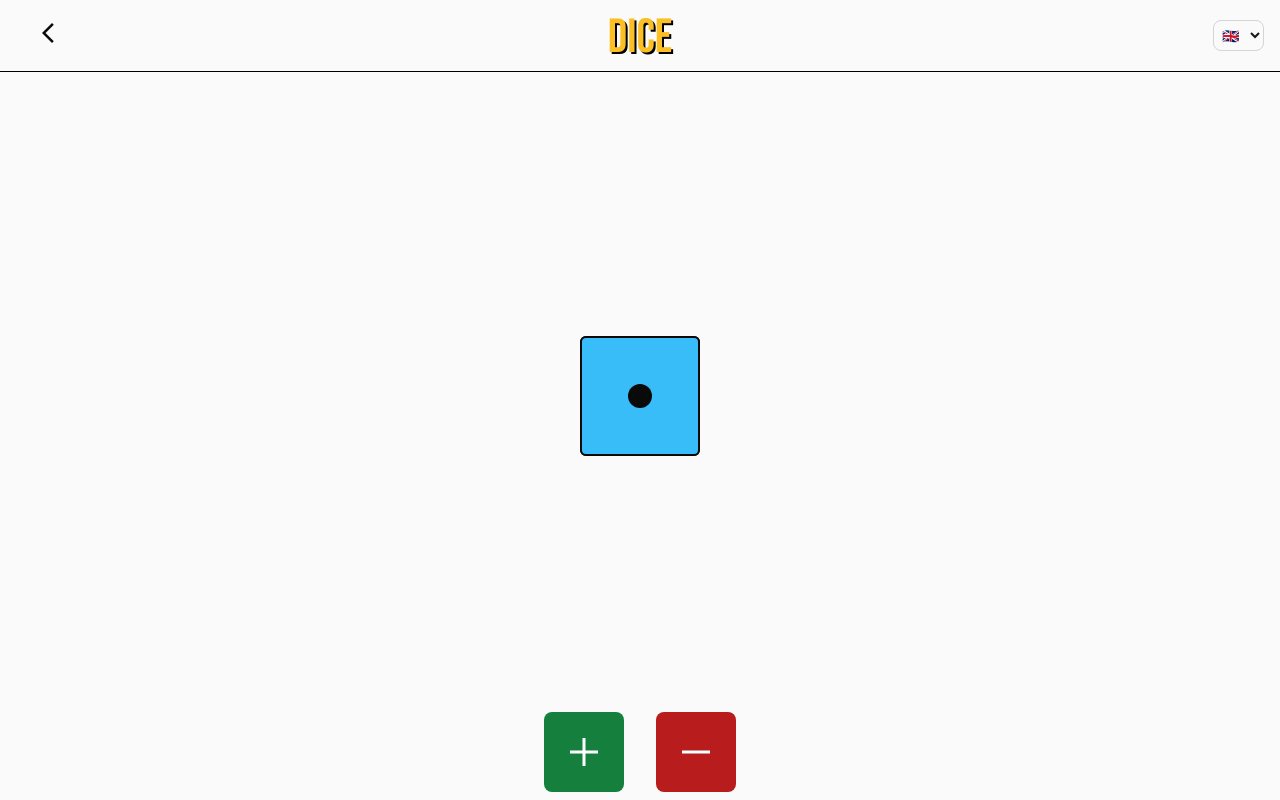
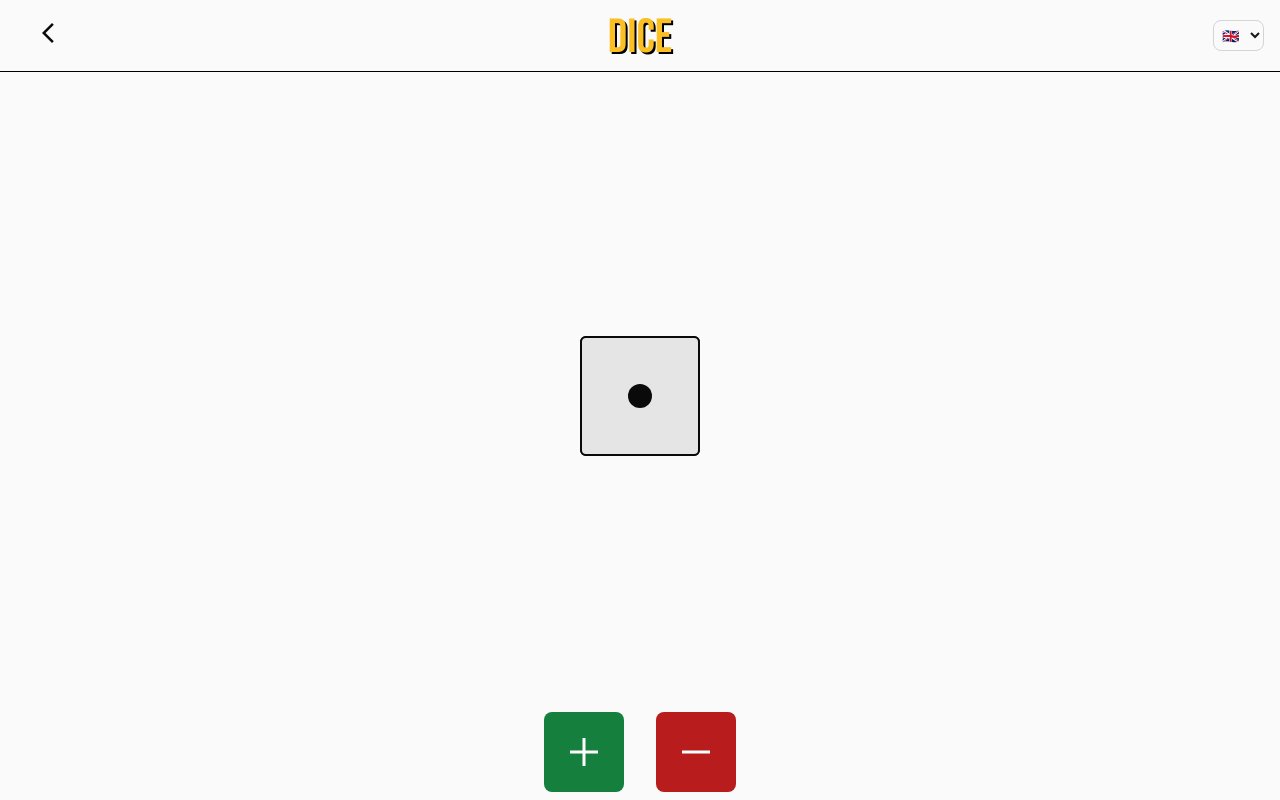
Before and after one commit to MLousdal/Drinkster, a Vue app: page /en/dice in a window 1280 px wide. Built offline with nearby package versions, Linux system fonts and the light colour scheme.

Commit message:
Dice img

```diff
--- a/src/assets/styles.css
+++ b/src/assets/styles.css
@@ -41,11 +41,11 @@
   .dice {
     @apply relative h-[15vh] w-[15vh] text-[15vh];
     transform-style: preserve-3d;
-    transition: transform 2s;
+    transition: transform .75s;
   }
 
   .side {
-    @apply absolute flex h-full w-full items-center rounded-md justify-center border-2 bg-sky-400 dark:bg-sky-600 border-neutral-950 before:h-1/5 before:w-1/5 before:rounded-full before:bg-neutral-950 before:content-[''] dark:border-neutral-50 before:dark:bg-neutral-50;
+    @apply absolute flex h-full w-full items-center rounded-md justify-center border-2 bg-neutral-200 dark:bg-neutral-900 border-neutral-950 before:h-1/5 before:w-1/5 before:rounded-full before:bg-neutral-950 before:content-[''] dark:border-neutral-50 before:dark:bg-neutral-50;
   }
 }
 
--- a/src/views/DiceView.vue
+++ b/src/views/DiceView.vue
@@ -27,8 +27,8 @@
 import { ref } from 'vue'
 import Dice from '@/components/Dice.vue'
 
-const min = -6
-const max = 6
+const min = 1
+const max = 60
 
 const dice = ref(1)
 
@@ -42,9 +42,8 @@ function rollAllDice() {
 }
 
 function rollDice(dice: HTMLElement) {
-
-  var xRand = getRandom(max, min)
-  var yRand = getRandom(max, min)
+  const xRand = getRandom(max, min)
+  const yRand = getRandom(max, min)
 
   dice.style.transform = 'rotateX(' + xRand + 'deg) rotateY(' + yRand + 'deg)'
 }
```
Also changed, not shown: public/dice.svg.
